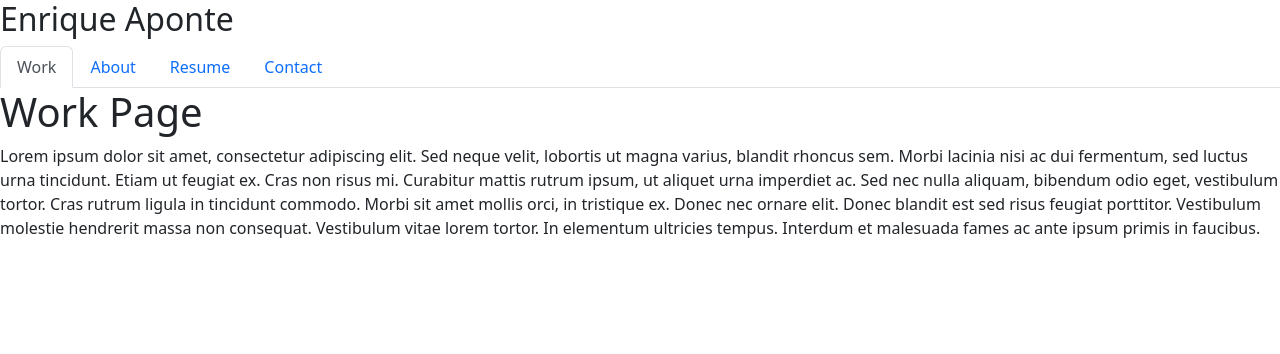
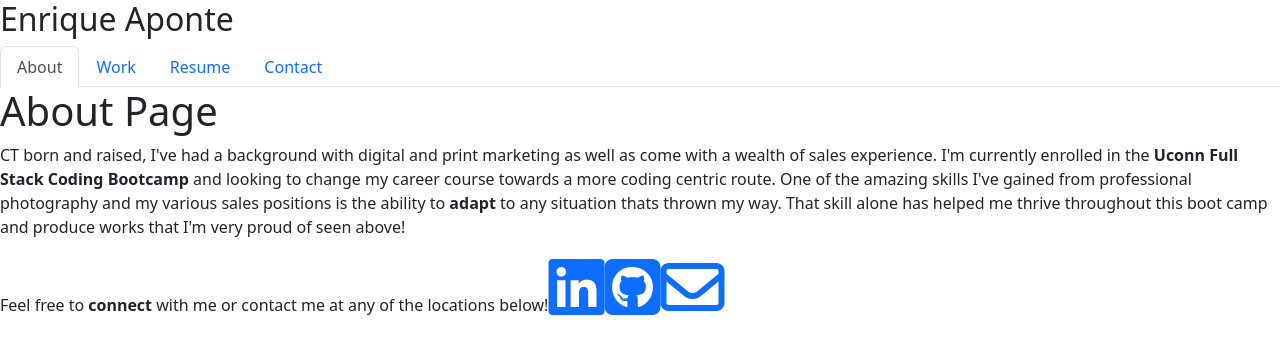
Before and after one commit to Eaponte24/Portfolio-2.0, a React (Create React App) app in the folder react-portfolio/: page / in a window 1280 px wide. Shown: the top 354 px of the page. Built offline with nearby package versions, Linux system fonts and the light colour scheme.

Commit message:
added about me section with icons

```diff
--- a/react-portfolio/public/index.html
+++ b/react-portfolio/public/index.html
@@ -3,6 +3,13 @@
   <head>
     <meta charset="utf-8" />
     <link rel="icon" href="%PUBLIC_URL%/favicon.ico" />
+    <link
+      rel="stylesheet"
+      href="https://cdn.jsdelivr.net/npm/bootstrap@4.5.3/dist/css/bootstrap.min.css"
+      integrity="sha384-TX8t27EcRE3e/ihU7zmQxVncDAy5uIKz4rEkgIXeMed4M0jlfIDPvg6uqKI2xXr2"
+      crossorigin="anonymous"
+    />
+    <script src="https://kit.fontawesome.com/101dd868e0.js" crossorigin="anonymous"></script>
     <meta name="viewport" content="width=device-width, initial-scale=1" />
     <meta name="theme-color" content="#000000" />
     <meta
--- a/react-portfolio/src/components/Navtabs.jsx
+++ b/react-portfolio/src/components/Navtabs.jsx
@@ -7,6 +7,16 @@ function NavTabs({ currentPage, handlePageChange }) {
     <ul className="nav nav-tabs">
       <li className="nav-item">
         <a
+          href="#about"
+          onClick={() => handlePageChange('About')}
+          // Check to see if the currentPage is `About`, and if so we use the active link class from bootstrap. Otherwise, we set it to a normal nav-link
+          className={currentPage === 'About' ? 'nav-link active' : 'nav-link'}
+        >
+          About
+        </a>
+      </li>
+      <li className="nav-item">
+        <a
           href="#work"
           onClick={() => handlePageChange('Work')}
           // This is a conditional (ternary) operator that checks to see if the current page is "Work"
@@ -14,16 +24,6 @@ function NavTabs({ currentPage, handlePageChange }) {
           className={currentPage === 'Work' ? 'nav-link active' : 'nav-link'}
         >
           Work
-        </a>
-      </li>
-      <li className="nav-item">
-        <a
-          href="#about"
-          onClick={() => handlePageChange('About')}
-          // Check to see if the currentPage is `About`, and if so we use the active link class from bootstrap. Otherwise, we set it to a normal nav-link
-          className={currentPage === 'About' ? 'nav-link active' : 'nav-link'}
-        >
-          About
         </a>
       </li>
       <li className="nav-item">
--- a/react-portfolio/src/components/PortfolioContainer.jsx
+++ b/react-portfolio/src/components/PortfolioContainer.jsx
@@ -6,15 +6,15 @@ import Contact from './pages/Contact';
 import Header from './Header';
 
 export default function PortfolioContainer() {
-  const [currentPage, setCurrentPage] = useState('Work');
+  const [currentPage, setCurrentPage] = useState('About');
 
   // This method is checking to see what the value of `currentPage` is. Depending on the value of currentPage, we return the corresponding component to render.
   const renderPage = () => {
+    if (currentPage === 'About') {
+      return <About />;
+    }
     if (currentPage === 'Work') {
       return <Work />;
-    }
-    if (currentPage === 'About') {
-      return <About />;
     }
     if (currentPage === 'Resume') {
       return <Resume />;
--- a/react-portfolio/src/components/pages/About.jsx
+++ b/react-portfolio/src/components/pages/About.jsx
@@ -1,17 +1,28 @@
-import React from 'react';
+import React from "react";
 
 export default function About() {
   return (
     <div>
       <h1>About Page</h1>
       <p>
-        Nunc pharetra finibus est at efficitur. Praesent sed congue diam.
-        Integer gravida dui mauris, ut interdum nunc egestas sed. Aenean sed
-        mollis diam. Nunc aliquet risus ac finibus porta. Nam quis arcu non
-        lectus tincidunt fermentum. Suspendisse aliquet orci porta quam semper
-        imperdiet. Praesent euismod mi justo, faucibus scelerisque risus cursus
-        in. Sed rhoncus mollis diam, sit amet facilisis lectus blandit at.
+        CT born and raised, I've had a background with digital and print
+        marketing as well as come with a wealth of sales experience. I'm
+        currently enrolled in the{" "}
+        <strong>Uconn Full Stack Coding Bootcamp</strong> and looking to change
+        my career course towards a more coding centric route. One of the amazing
+        skills I've gained from professional photography and my various sales
+        positions is the ability to <strong>adapt</strong> to any situation
+        thats thrown my way. That skill alone has helped me thrive throughout
+        this boot camp and produce works that I'm very proud of seen above!
       </p>
+      <p class="card-p">
+          Feel free to <strong>connect</strong> with me or contact me at any of the locations below!
+          <span id="connections">
+        <a href="https://www.linkedin.com/in/ricky-aponte-29b89050/" target="_blank" rel="noreferrer"><i class="fa-brands fa-linkedin fa-4x" id="contactIcns"></i></a>
+        <a href="https://github.com/Eaponte24?tab=repositories" target="_blank" rel="noreferrer"><i class="fa-brands fa-square-github fa-4x" id="contactIcns"></i></a>
+        <a href="mailto: rickyapontephotography@gmail.com" target="_blank" rel="noreferrer"><i class="fa-regular fa-envelope fa-4x" id="contactIcns"></i></a>
+          </span>
+        </p>
     </div>
   );
 }
--- a/react-portfolio/src/components/pages/Work.jsx
+++ b/react-portfolio/src/components/pages/Work.jsx
@@ -1,21 +1,47 @@
 import React from 'react';
 
 export default function Work() {
+    const projects = [
+		{
+			name: 'G.R.I.M.S',
+			description:
+				'General Retail Inventory Management System - A visual inventory management system where you can add/delete and update items into certain departments. User registration is required to use the application.',
+            image: '',
+			github: '',
+			deployed: '',
+		},
+		{
+			name: 'Covid Tracker',
+			description:
+				'Covid Tracker uses two third party APIs to search for data based on a selected Country. The Reddit API will pull up to 15 subreddits regarding Covid related articles for that Country. The COVID19 API will pull current COVID Statistics for that country.',
+			image: '',
+
+			github: '',
+			deployed: '',
+		},
+		{
+			name: 'Weather Tracker',
+			description:
+				'Ive created a simple and easy to use weather application to view a cities weather and 5 day forecast to the right, its a very quick and simplistic way to view the data with just one click of a button.',
+            image: '',
+			github: '',
+			deployed: '',
+		}
+	];
+
   return (
-    <div>
-      <h1>Work Page</h1>
-      <p>
-        Lorem ipsum dolor sit amet, consectetur adipiscing elit. Sed neque
-        velit, lobortis ut magna varius, blandit rhoncus sem. Morbi lacinia nisi
-        ac dui fermentum, sed luctus urna tincidunt. Etiam ut feugiat ex. Cras
-        non risus mi. Curabitur mattis rutrum ipsum, ut aliquet urna imperdiet
-        ac. Sed nec nulla aliquam, bibendum odio eget, vestibulum tortor. Cras
-        rutrum ligula in tincidunt commodo. Morbi sit amet mollis orci, in
-        tristique ex. Donec nec ornare elit. Donec blandit est sed risus feugiat
-        porttitor. Vestibulum molestie hendrerit massa non consequat. Vestibulum
-        vitae lorem tortor. In elementum ultricies tempus. Interdum et malesuada
-        fames ac ante ipsum primis in faucibus.
-      </p>
-    </div>
-  );
+    <section>
+			<div className="center">
+				<h1 className="page-header">Projects</h1>
+			</div>
+            <ul>
+                {projects.map(project => (
+                    <li className="list-group-item" key={project.id}>
+                    <h2>{project.name}</h2>
+                    <p>{project.description}</p>
+                  </li>
+                ))}
+            </ul>
+		</section>
+	);
 }
```
